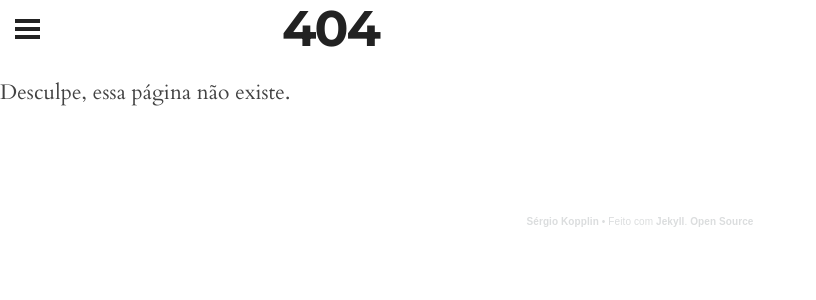
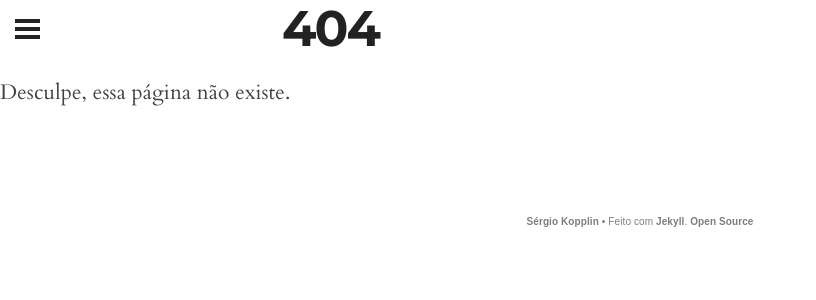
Before and after one commit to gitter-badger/koppl.in, a Jekyll site: the page built from 404.html, in a window 1280 px wide. Shown: the top 300 px of the page, without its empty margins (0-816 px from the left). Built offline with Jekyll 4.4.1, drawn with Linux system fonts in a browser that asks for light colours.

Commit message:
update: footer text color with new variable - epsilon

```diff
--- a/_sass/_09-footer.scss
+++ b/_sass/_09-footer.scss
@@ -7,7 +7,7 @@
     margin: 10rem 0 5rem;
     font-family: $fontExtra;
     font-size: 1rem;
-    color: $delta;
+    color: $epsilon;
     text-align: center;
 
     .inner {
@@ -17,7 +17,7 @@
     }
 
     a {
-        color: $delta;
+        color: $epsilon;
         text-decoration: none;
         font-weight: bold;
     }
--- a/assets/css/main.scss
+++ b/assets/css/main.scss
@@ -16,6 +16,7 @@ $fontExtra: arial, sans-serif;
     $beta: #222;
     $gama: #edf0f1;
     $delta: #dbddde;
+    $epsilon: #807c7c;
 
 // ! Imports
 
```
